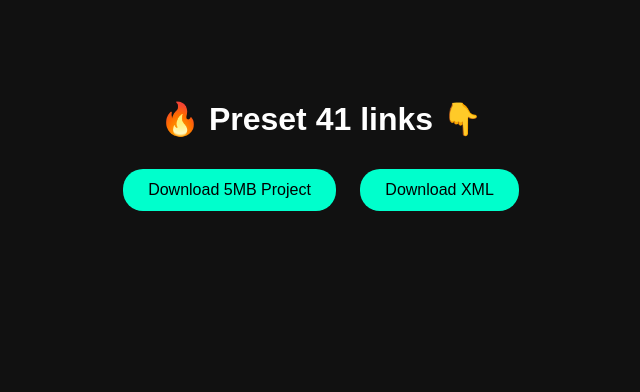
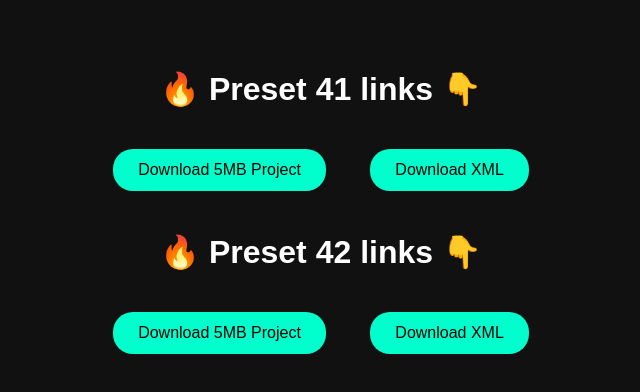
Before and after one commit to hengpav6193tt-hue/hengpav.github.io, a plain HTML site: page index.html in a window 1280 px wide. Shown: the whole page, without its empty margins (319-959 px from the left). Drawn offline with Linux system fonts and the light colour scheme.

Commit message:
Update index.html

```diff
--- a/index.html
+++ b/index.html
@@ -46,3 +46,51 @@ function openXML() {
 
 </body>
 </html>
+<!DOCTYPE html>
+<html>
+<head>
+  <title>My Link Button</title>
+
+  <style>
+    body {
+      text-align: center;
+      font-family: Arial;
+      background: #111;
+      color: white;
+      margin-top: 70px;
+    }
+
+    .btn {
+      padding: 12px 25px;
+      border: none;
+      border-radius: 20px;
+      background: #00ffcc;
+      cursor: pointer;
+      font-size: 16px;
+      margin: 20px;
+    }
+  </style>
+</head>
+
+<body>
+
+<h1>🔥 Preset 42 links 👇</h1>
+
+<!-- Alight Motion link -->
+<button class="btn" onclick="openAM()">Download 5MB Project</button>
+
+<!-- XML link -->
+<button class="btn" onclick="openXML()">Download XML</button>
+
+<script>
+function openAM() {
+  window.open("https://alight.link/1HBdWWzJ2WMeqSdP7", "_blank");
+}
+
+function openXML() {
+  window.open("https://drive.google.com/file/d/11eS-zuOOgFx49WPMf42JLUcyW6s1aL4k/view?usp=drivesdk", "_blank");
+}
+</script>
+
+</body>
+</html>
```
